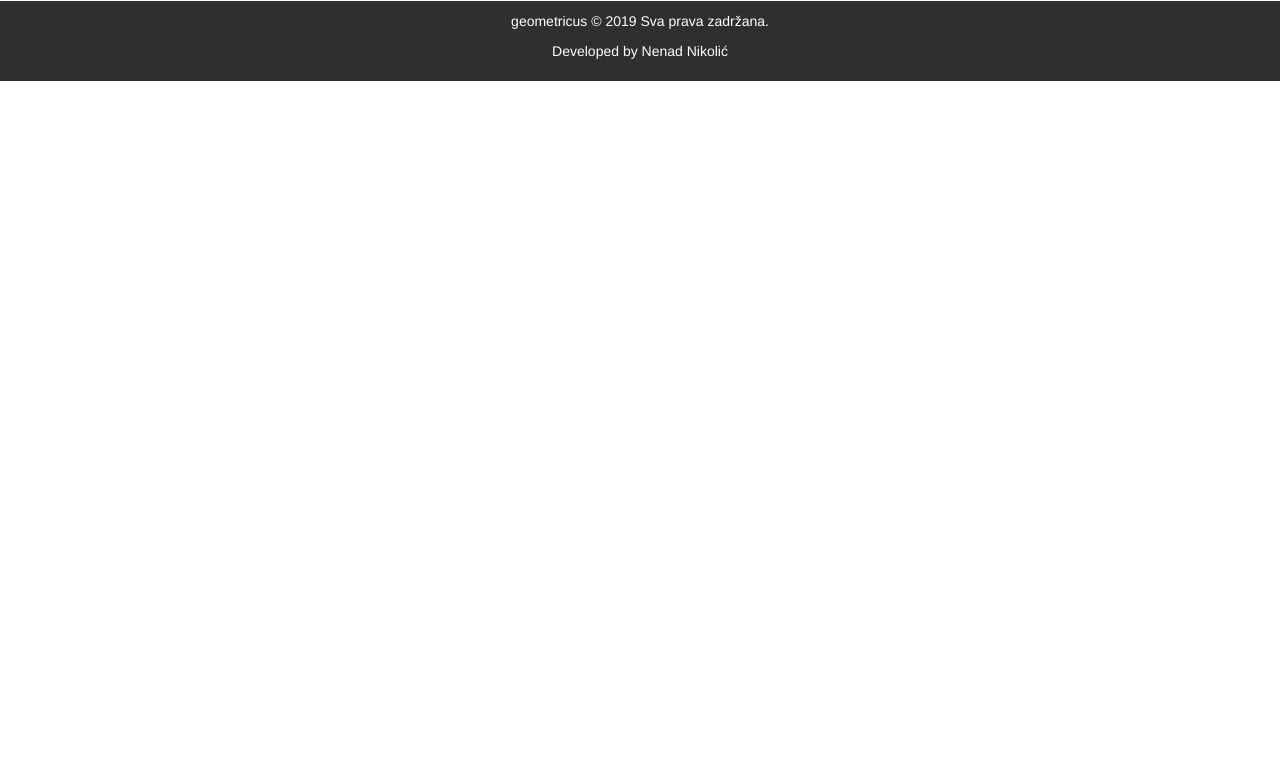
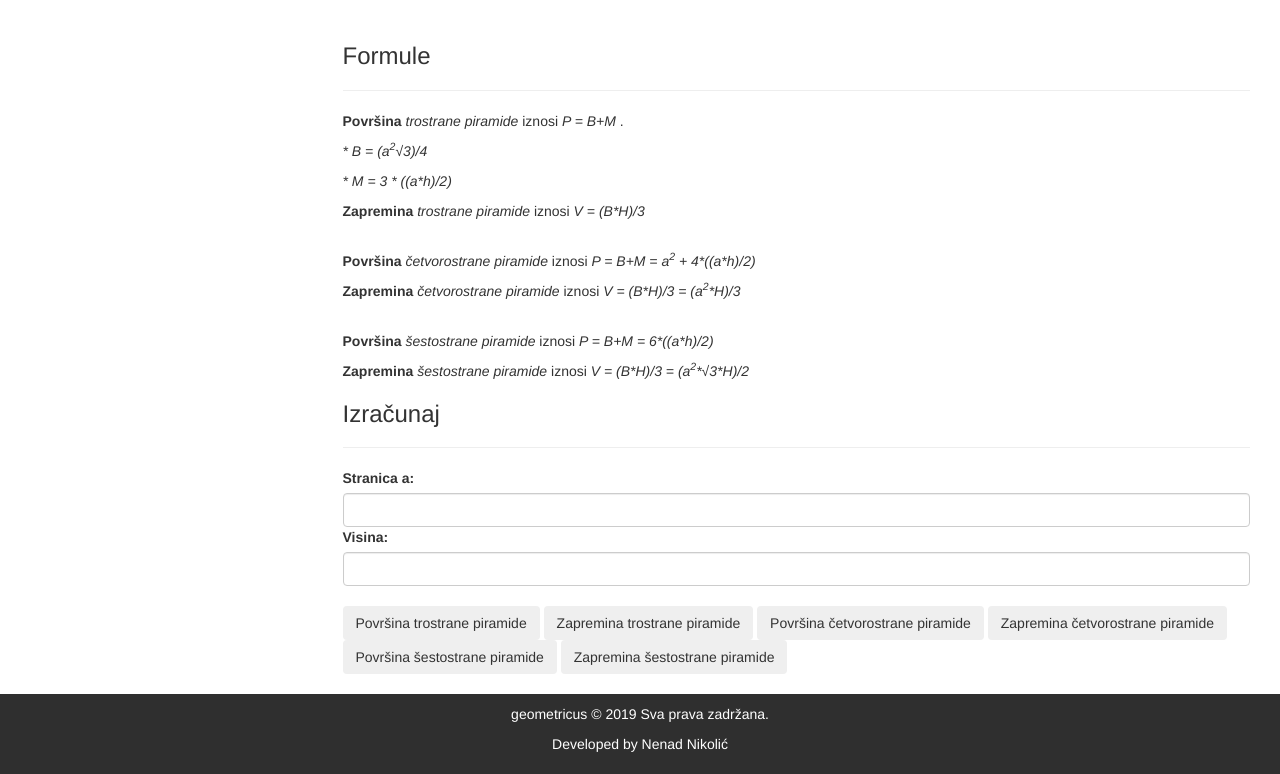
Before and after one commit to nenad014/geometricus, a PHP site: page /piramida.php in a window 1280 px wide. Shown: the part 718-1492 px from the top of the page. Before the commit the page ends 799 px from the top, so only its background shows below. Run offline with PHP 8.4, Linux system fonts and the light colour scheme.

Commit message:
Update piramida.php

```diff
--- a/piramida.php
+++ b/piramida.php
@@ -9,12 +9,57 @@
 	<script src="https://maxcdn.bootstrapcdn.com/bootstrap/3.4.0/js/bootstrap.min.js"></script>
 </head>
 <body>
+	<?php
+	function povTrostrana($x, $y) {
+		$povTrostrana = ((pow($x, 2)*sqrt(3))/4)+(3*(($x*$y)/2));
+		echo "<script>alert($povTrostrana);</script>";
+	}
+	function zapTrostrana($x, $y) {
+		$zapTrostrana = ((pow($x, 2)*sqrt(3))/4)*(3*(($x*$y)/2))/3;
+		echo "<script>alert($zapTrostrana);</script>";
+	}
+	function povCetvorostrana($x, $y) {
+		$povCetvorostrana = (pow($x, 2))+4*(($x*$y)/2);
+		echo "<script>alert($povCetvorostrana);</script>";
+	}
+	function zapCetvorostrana($x, $y) {
+		$zapCetvorostrana = (pow($x, 2)*$y)/3;
+		echo "<script>alert($zapCetvorostrana);</script>";
+	}
+	function povSestostrana($x, $y) {
+		$povSestostrana = 6*(($x*$y)/2);
+		echo "<script>alert($povSestostrana);</script>";
+	}
+	function zapSestostrana($x, $y) {
+		$zapSestostrana = (pow($x, 2)*sqrt(3)*$y)/2;
+		echo "<script>alert($zapSestostrana);</script>";
+	}
+
+	if(isset($_POST['povTrostrana'])) {
+		povTrostrana($_POST['a'], $_POST['h']);
+	}
+	if(isset($_POST['zapTrostrana'])) {
+		zapTrostrana($_POST['a'], $_POST['h']);
+	}
+	if(isset($_POST['povCetvorostrana'])) {
+		povCetvorostrana($_POST['a'], $_POST['h']);
+	}
+	if(isset($_POST['zapCetvorostrana'])) {
+		zapCetvorostrana($_POST['a'], $_POST['h']);
+	}
+	if(isset($_POST['povSestostrana'])) {
+		povSestostrana($_POST['a'], $_POST['h']);
+	}
+	if(isset($_POST['zapSestostrana'])) {
+		zapSestostrana($_POST['a'], $_POST['h']);
+	}
+	?>
 	<div>
 		<?php
 			include('includes/header.php');
 		?>
 	</div>
-	<div class="container">
+	<div class="container-fluid">
 		<div class="col-sm-3">
 			<?php
 				include('includes/menu.php');
@@ -22,6 +67,7 @@
 		</div>
 		<div class="col-sm-9">
 			<h1 class="text-center">Piramida</h1>
+			<img src="img/piramida.gif">
 			<p>Poliedar čija je jedna strana (osnova) mnogougao a sve ostale (bočne) strane trouglovi, čije je jedno teme zajedničko naziva se <b>piramida</b>.</p>
 			<p><b>Pravilna piramida</b> je piramida čija je osnova pravilan mnogougao i ako je ortogonalna projekcija tačke S vrha piramide na ravan osnove centar tog mnogougla.</p>
 			<br>
@@ -32,7 +78,27 @@
 			<p><i>* M = 3 * ((a*h)/2)</i></p>
 			<p><b>Zapremina</b> <i>trostrane piramide</i> iznosi <i>V = (B*H)/3</i></p>
 			<br>
-			<p><b>Površina</b></p>
+			<p><b>Površina</b> <i>četvorostrane piramide</i> iznosi <i>P = B+M = a<sup>2</sup> + 4*((a*h)/2)</i></p>
+			<p><b>Zapremina</b> <i>četvorostrane piramide</i> iznosi <i>V = (B*H)/3 = (a<sup>2</sup>*H)/3</i></p>
+			<br>
+			<p><b>Površina</b> <i>šestostrane piramide</i> iznosi <i>P = B+M = 6*((a*h)/2)</i></p>
+			<p><b>Zapremina</b> <i>šestostrane piramide</i> iznosi <i>V = (B*H)/3 = (a<sup>2</sup>*&#8730;3*H)/2</i></p>
+			<h3>Izračunaj</h3>
+			<hr>
+			<form method="POST" class="form-horizontal">
+				<label>Stranica a: </label>
+				<input class="form-control" type="text" name="a">
+				<label>Visina: </label>
+				<input class="form-control" type="text" name="h">
+				<br>
+				<button class="btn" type="submit" name="povTrostrana">Površina trostrane piramide</button>
+				<button class="btn" type="submit" name="zapTrostrana">Zapremina trostrane piramide</button>
+				<button class="btn" type="submit" name="povCetvorostrana">Površina četvorostrane piramide</button>
+				<button class="btn" type="submit" name="zapCetvorostrana">Zapremina četvorostrane piramide</button>
+				<button class="btn" type="submit" name="povSestostrana">Površina šestostrane piramide</button>
+				<button class="btn" type="submit" name="zapSestostrana">Zapremina šestostrane piramide</button>
+			</form>
+			<br>
 		</div>
 	</div>
 	<div>
```
